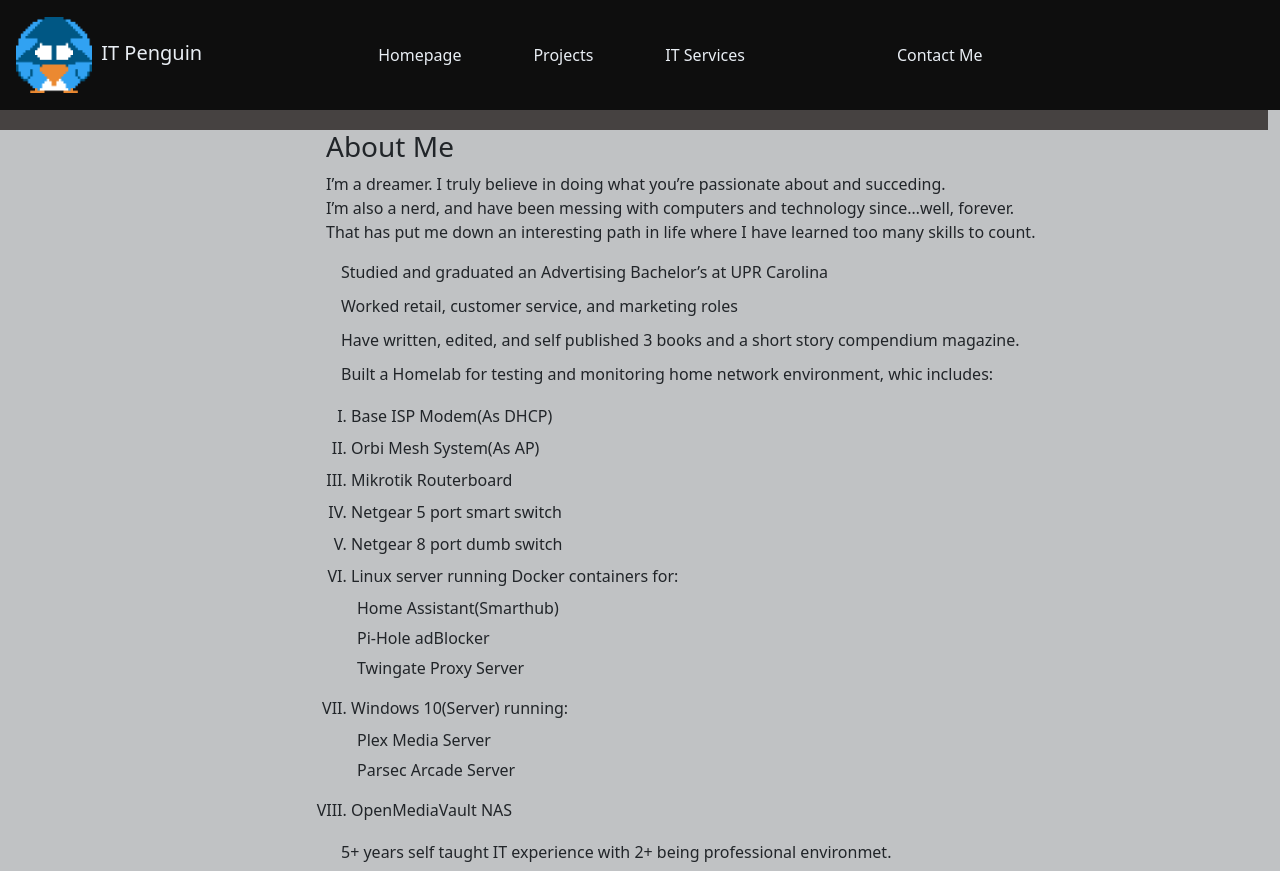
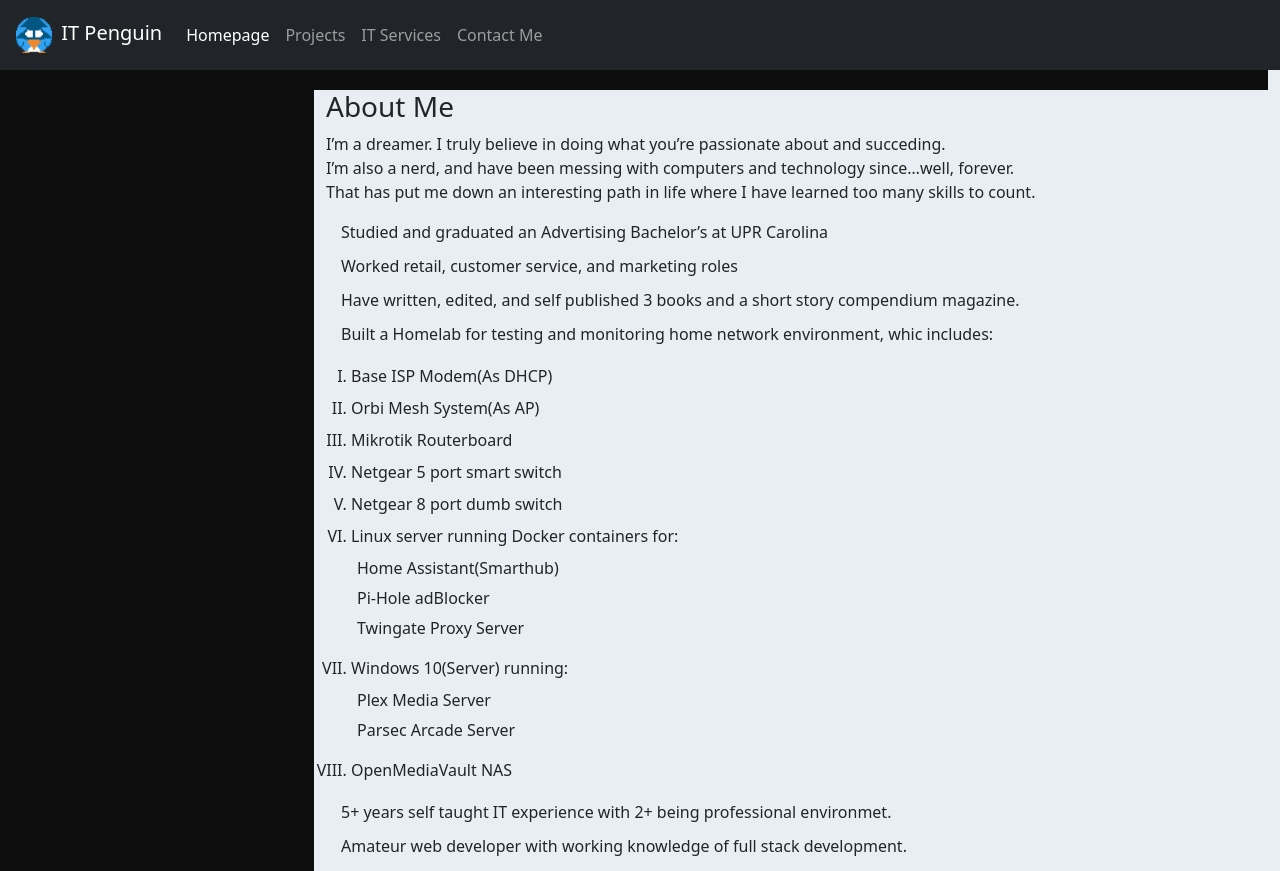
Before and after one commit to Wolfie873/itpenguin.github.io, a plain HTML site: page index.html in a window 1280 px wide. Shown: the top 871 px of the page. Drawn offline with nearby package versions, Linux system fonts and the light colour scheme.

Commit message:
break time

```diff
--- a/index.html
+++ b/index.html
@@ -3,31 +3,33 @@
     <header>
         <title>In Penguin We Trust</title>
         <!-- Required meta tags -->
-        <meta charset="utf-8"/>
-        <meta
-        name="viewport" content="width=device-width, initial-scale=1"/>
+        <meta charset="utf-8" />
+        <meta name="viewport" content="width=device-width, initial-scale=1" />
 
         <!-- Bootstrap CSS -->
-        <link
-        href="https://cdn.jsdelivr.net/npm/bootstrap@5.1.3/dist/css/bootstrap.min.css" rel="stylesheet" integrity="sha384-1BmE4kWBq78iYhFldvKuhfTAU6auU8tT94WrHftjDbrCEXSU1oBoqyl2QvZ6jIW3" crossorigin="anonymous"/>
+        <link href="https://cdn.jsdelivr.net/npm/bootstrap@5.1.3/dist/css/bootstrap.min.css" rel="stylesheet"
+            integrity="sha384-1BmE4kWBq78iYhFldvKuhfTAU6auU8tT94WrHftjDbrCEXSU1oBoqyl2QvZ6jIW3"
+            crossorigin="anonymous" />
 
         <!--JQuery input call-->
         <script type="text/javascript" src="https://ajax.googleapis.com/ajax/libs/jquery/3.5.1/jquery.min.js"></script>
         <!--Jquery UI-->
-        <script src="https://code.jquery.com/ui/1.13.1/jquery-ui.js" integrity="sha256-6XMVI0zB8cRzfZjqKcD01PBsAy3FlDASrlC8SxCpInY=" crossorigin="anonymous"></script>
+        <script src="https://code.jquery.com/ui/1.13.1/jquery-ui.js"
+            integrity="sha256-6XMVI0zB8cRzfZjqKcD01PBsAy3FlDASrlC8SxCpInY=" crossorigin="anonymous"></script>
 
         <link rel="stylesheet" href="penguinStyle.css">
     </header>
 
     <body>
-        <nav class="navbar navbar-expand-lg">
+        <nav class="navbar sticky-top navbar-expand-lg navbar-dark bg-dark">
             <div class="container-fluid">
                 <a class="navbar-brand" href="#">
-                    <img src="assets\bluepengu.png" alt="PenguinLogo" style='width: 80px; height: 80px;'>
+                    <img src="assets\bluepengu.png" alt="PenguinLogo" style='width: 40px; height: 40px;'>
                     IT Penguin
                 </a>
-                <button class="navbar-toggler" type="button" data-bs-toggle="collapse" data-bs-target="#navbarNav" aria-controls="navbarNav" aria-expanded="false" aria-label="Toggle navigation">
-                    <span class="navbar-toggler-icon"></span>
+                <button class="navbar-toggler" type="button" data-bs-toggle="collapse" data-bs-target="#navbarNav"
+                    aria-controls="navbarNav" aria-expanded="false" aria-label="Toggle navigation">
+                    <span class="custom-toggler navbar-toggler-icon"></span>
                 </button>
                 <div class="collapse navbar-collapse" id="navbarNav">
                     <ul class="navbar-nav">
@@ -47,9 +49,9 @@
                 </div>
             </div>
         </nav>
-        <div class="row" style='height: 20px; width: 100vw; background-color: #464241;'></div>
+        <div class="row" style='height: 20px; width: 100vw; background-color: #0E0E0E;'></div>
         <div class="row">
-            <div class="col-3"></div>
+            <div class="col-3" style='background-color: #0E0E0E;'></div>
             <div class="col-9 justify-content-center" id='sidebarLeft'>
                 <h3>About Me</h3>
                 <p>I’m a dreamer. I truly believe in doing what you’re passionate about and succeding.<br>
@@ -58,9 +60,11 @@
                 <ul id='aboutMeList'>
                     <li class="aboutMeListItem">Studied and graduated an Advertising Bachelor’s at UPR Carolina</li>
                     <li class="aboutMeListItem">Worked retail, customer service, and marketing roles</li>
-                        <li class="aboutMeListItem">Have written, edited, and self published 3 books and a short story compendium
+                    <li class="aboutMeListItem">Have written, edited, and self published 3 books and a short story
+                        compendium
                         magazine.</li>
-                        <li class="aboutMeListItem">Built a Homelab for testing and monitoring home network environment, whic
+                    <li class="aboutMeListItem">Built a Homelab for testing and monitoring home network environment,
+                        whic
                         includes:
                         <ol id="homeLabList">
                             <li class="homeLabListItem">Base ISP Modem(As DHCP)</li>
@@ -84,8 +88,10 @@
                             <li class="homeLabListItem">OpenMediaVault NAS</li>
                         </ol>
                     </li>
-                        <li class="aboutMeListItem">5+ years self taught IT experience with 2+ being professional environmet.</li>
-                        <li class="aboutMeListItem">Amateur web developer with working knowledge of full stack development.</li>
+                    <li class="aboutMeListItem">5+ years self taught IT experience with 2+ being professional
+                        environmet.</li>
+                    <li class="aboutMeListItem">Amateur web developer with working knowledge of full stack development.
+                    </li>
                 </ul>
                 </p>
                 <p>Most of my knowledge in IT and development is self taught.
@@ -96,7 +102,9 @@
             </div>
         </div>
 
-        <script src="https://cdn.jsdelivr.net/npm/bootstrap@5.0.2/dist/js/bootstrap.bundle.min.js" integrity="sha384-MrcW6ZMFYlzcLA8Nl+NtUVF0sA7MsXsP1UyJoMp4YLEuNSfAP+JcXn/tWtIaxVXM" crossorigin="anonymous"></script>
+        <script src="https://cdn.jsdelivr.net/npm/bootstrap@5.0.2/dist/js/bootstrap.bundle.min.js"
+            integrity="sha384-MrcW6ZMFYlzcLA8Nl+NtUVF0sA7MsXsP1UyJoMp4YLEuNSfAP+JcXn/tWtIaxVXM"
+            crossorigin="anonymous"></script>
     </body>
 
 </html>
--- a/penguinStyle.css
+++ b/penguinStyle.css
@@ -15,7 +15,7 @@ body{
   width: 100vw;
   margin: 0px;
   padding: 0px;
-  background-color: #C0C2C4;
+  background-color: #E9EEF4;
 }
 .selector-for-some-widget {
   box-sizing: content-box;
@@ -37,27 +37,6 @@ img{
   height: fit-content;
   padding: 2px;
   margin: 2px;
-}
-.navbar{
-  background-color: #0E0E0E;
-}
-nav{
-  background-color: #0E0E0E;
-  padding: 0px;
-  margin: 0px;
-  width: 100vw;
-}
-#topHome{
-  padding-left: 10em;
-}
-#topProjects{
-  padding-left: 4em;
-}
-#topServices{
-  padding-left: 4em;
-}
-#topContact{
-  padding-left: 9em;
 }
 .aboutMeListItem {
   list-style-type: none;
```
Lines whose indentation alone changed are shown as unchanged.
